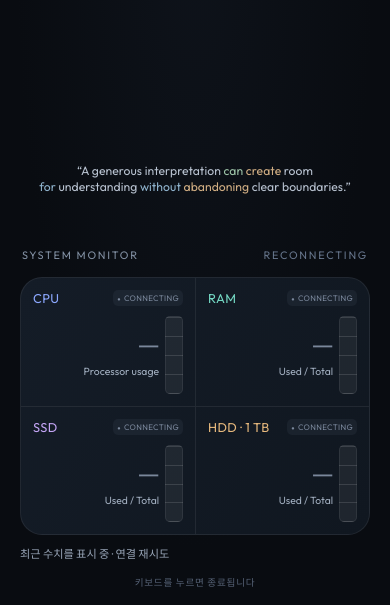
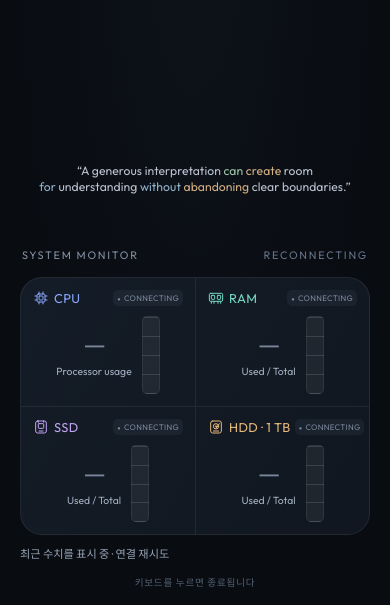
Before and after one commit to savvy773/ubuntu-scr-saver, a website built with Vite: page index.html in a window 390 px wide. Shown: the part 239-844 px from the top of the page. Built offline with nearby package versions, Linux system fonts and the light colour scheme; files whose address does not match are found by name.

Commit message:
Center gauge groups and add distinct resource icons

```diff
--- a/index.html
+++ b/index.html
@@ -31,35 +31,43 @@
       <header class="panel-heading"><span>SYSTEM MONITOR</span><span id="liveLabel">CONNECTING</span></header>
       <div class="panel-content resource-list">
         <div class="resource-card resource-cpu" data-level="offline">
-          <div class="resource-heading"><span class="resource-label">CPU</span><span class="resource-level" id="cpuLevel">CONNECTING</span></div>
+          <div class="resource-heading"><span class="resource-label"><svg class="resource-icon" viewBox="0 0 24 24" fill="none" stroke="currentColor" stroke-width="1.5" stroke-linecap="round" stroke-linejoin="round" aria-hidden="true"><rect x="6" y="6" width="12" height="12" rx="2"/><rect x="9" y="9" width="6" height="6" rx="1"/><path d="M9 3v3m6-3v3M9 18v3m6-3v3M3 9h3m-3 6h3m12-6h3m-3 6h3"/></svg><span>CPU</span></span><span class="resource-level" id="cpuLevel">CONNECTING</span></div>
+          <div class="resource-body">
           <div class="resource-track"><div class="resource-fill" id="cpuBar"></div></div>
           <div class="resource-readout">
             <div class="resource-primary"><span class="resource-value" id="cpuValue">—</span></div>
             <div class="resource-secondary"><span class="resource-detail" id="cpuDetail">Processor usage</span></div>
           </div>
+          </div>
         </div>
         <div class="resource-card resource-ram" data-level="offline">
-          <div class="resource-heading"><span class="resource-label">RAM</span><span class="resource-level" id="ramLevel">CONNECTING</span></div>
+          <div class="resource-heading"><span class="resource-label"><svg class="resource-icon" viewBox="0 0 24 24" fill="none" stroke="currentColor" stroke-width="1.5" stroke-linecap="round" stroke-linejoin="round" aria-hidden="true"><rect x="2" y="5" width="20" height="12" rx="2"/><path d="M5 17v3m4-3v3m6-3v3m4-3v3"/><rect x="5" y="8" width="5" height="6" rx="1"/><rect x="14" y="8" width="5" height="6" rx="1"/></svg><span>RAM</span></span><span class="resource-level" id="ramLevel">CONNECTING</span></div>
+          <div class="resource-body">
           <div class="resource-track"><div class="resource-fill" id="ramBar"></div></div>
           <div class="resource-readout">
             <div class="resource-primary"><span class="resource-value" id="ramValue">—</span></div>
             <div class="resource-secondary"><span class="resource-detail" id="ramDetail" title="사용량 / 전체 용량">Used / Total</span></div>
           </div>
+          </div>
         </div>
         <div class="resource-card resource-disk" data-level="offline">
-          <div class="resource-heading"><span class="resource-label">SSD</span><span class="resource-level" id="diskLevel">CONNECTING</span></div>
+          <div class="resource-heading"><span class="resource-label"><svg class="resource-icon" viewBox="0 0 24 24" fill="none" stroke="currentColor" stroke-width="1.5" stroke-linecap="round" stroke-linejoin="round" aria-hidden="true"><rect x="4" y="3" width="16" height="18" rx="3"/><rect x="8" y="7" width="8" height="7" rx="1"/><path d="M9 18h6M8 3v2m8-2v2"/></svg><span>SSD</span></span><span class="resource-level" id="diskLevel">CONNECTING</span></div>
+          <div class="resource-body">
           <div class="resource-track"><div class="resource-fill" id="diskBar"></div></div>
           <div class="resource-readout">
             <div class="resource-primary"><span class="resource-value" id="diskValue">—</span></div>
             <div class="resource-secondary"><span class="resource-detail" id="diskDetail" title="사용량 / 전체 용량">Used / Total</span></div>
           </div>
+          </div>
         </div>
         <div class="resource-card resource-hdd" data-level="offline">
-          <div class="resource-heading"><span class="resource-label">HDD · 1 TB</span><span class="resource-level" id="hddLevel">CONNECTING</span></div>
+          <div class="resource-heading"><span class="resource-label"><svg class="resource-icon" viewBox="0 0 24 24" fill="none" stroke="currentColor" stroke-width="1.5" stroke-linecap="round" stroke-linejoin="round" aria-hidden="true"><rect x="4" y="3" width="16" height="18" rx="3"/><circle cx="12" cy="11" r="4"/><circle cx="12" cy="11" r="1"/><path d="m17 7-5 7m-4 4h8"/></svg><span>HDD · 1 TB</span></span><span class="resource-level" id="hddLevel">CONNECTING</span></div>
+          <div class="resource-body">
           <div class="resource-track"><div class="resource-fill" id="hddBar"></div></div>
           <div class="resource-readout">
             <div class="resource-primary"><span class="resource-value" id="hddValue">—</span></div>
             <div class="resource-secondary"><span class="resource-detail" id="hddDetail" title="사용량 / 전체 용량">Used / Total</span></div>
+          </div>
           </div>
         </div>
       </div>
--- a/src/style.css
+++ b/src/style.css
@@ -58,7 +58,7 @@ body {
 }
 .resource-card {
   --severity: #91d7b3;
-  min-width: 0; display: grid; grid-template-columns: minmax(0, 1fr) 44px;
+  min-width: 0; display: grid; grid-template-columns: minmax(0, 1fr);
   grid-template-rows: auto minmax(0, 1fr); align-items: center;
   height: clamp(168px, 20vh, 184px); padding: 0 20px; gap: 14px 8px;
 }
@@ -67,28 +67,32 @@ body {
 .resource-card[data-level="high"] { --severity: #efa3a3; }
 .resource-card[data-level="offline"] { --severity: #7a879b; }
 .resource-heading { grid-column: 1 / -1; grid-row: 1; display: flex; justify-content: space-between; align-items: center; gap: 8px; }
-.resource-label { color: #8ca8ff; font-size: 1.15rem; font-weight: 500; letter-spacing: 0.06em; white-space: nowrap; }
+.resource-label { display: inline-flex; align-items: center; gap: 8px; color: #8ca8ff; font-size: 1.15rem; font-weight: 500; letter-spacing: 0.06em; white-space: nowrap; }
+.resource-icon { width: 24px; height: 24px; flex-shrink: 0; }
 .resource-ram .resource-label { color: #74d9c4; }
 .resource-disk .resource-label { color: #c4a5f5; }
 .resource-hdd .resource-label { color: #e7b97d; }
 .resource-level { color: var(--severity); font-size: 0.58rem; letter-spacing: 0.04em; white-space: nowrap; padding: 4px 6px; border-radius: 5px; background: color-mix(in srgb, var(--severity) 9%, transparent); }
 .resource-level::before { content: '●'; margin-right: 4px; font-size: 0.7em; }
-.resource-readout { grid-column: 1; grid-row: 2; min-width: 0; text-align: right; }
-.resource-primary { display: flex; justify-content: flex-end; align-items: baseline; }
-.resource-value { color: var(--severity); font-family: 'Space Grotesk', monospace; font-size: clamp(2.4rem, 4.4vw, 3.8rem); font-variant-numeric: tabular-nums; line-height: 1.1; letter-spacing: -0.05em; }
+.resource-body { grid-column: 1; grid-row: 2; min-width: 0; min-height: 0; height: 100%; display: flex; align-items: center; justify-content: center; gap: 20px; }
+.resource-readout { order: 1; min-width: 0; text-align: center; }
+.resource-primary { display: flex; justify-content: center; align-items: baseline; }
+.resource-value { color: var(--severity); font-family: 'Space Grotesk', monospace; font-size: clamp(2.2rem, 4vw, 3.4rem); font-variant-numeric: tabular-nums; line-height: 1.1; letter-spacing: -0.05em; }
 .resource-card:is([data-level="warning"], [data-level="high"]) .resource-value { color: var(--severity); }
-.resource-secondary { display: flex; flex-direction: column; align-items: flex-end; margin-top: 10px; }
+.resource-secondary { display: flex; flex-direction: column; align-items: center; margin-top: 10px; }
 .resource-detail { color: #a0adbe; font-size: 0.8rem; line-height: 1.5; white-space: nowrap; }
 .resource-track {
-  grid-column: 2; grid-row: 2; width: 44px; height: 100%; border: 1px solid #ffffff12; border-radius: 5px; overflow: hidden;
+  order: 2; flex-shrink: 0; width: 44px; height: 100%; border: 1px solid #ffffff12; border-radius: 5px; overflow: hidden;
   background: repeating-linear-gradient(to top, transparent 0, transparent calc(25% - 1px), #ffffff20 calc(25% - 1px), #ffffff20 25%), #ffffff10;
 }
 .resource-fill { height: 100%; width: 100%; background: var(--severity); transform: scaleY(var(--usage, 0)); transform-origin: bottom; transition: transform 1s ease; }
 .resource-status { min-height: 1em; color: #98a5b7; font-size: 0.7rem; margin-top: 10px; }
 .guide-hint { position: fixed; bottom: 16px; left: 0; width: 100%; text-align: center; font-size: 0.6rem; letter-spacing: 0.08em; color: #566276; }
 @media (max-width: 1100px) {
-  .resource-card { padding: 0 16px; grid-template-columns: minmax(0, 1fr) 26px; gap: 16px 8px; }
+  .resource-card { padding: 0 16px; grid-template-columns: minmax(0, 1fr); gap: 16px 8px; }
   .resource-track { width: 26px; }
+  .resource-body { gap: 14px; }
+  .resource-icon { width: 20px; height: 20px; }
   .resource-label { font-size: 0.95rem; }
   .resource-value { font-size: 2rem; }
   .resource-detail { font-size: 0.7rem; }
@@ -111,10 +115,12 @@ body {
 }
 @media (max-width: 480px) {
   .screen-grid { padding-left: 20px; padding-right: 20px; }
-  .resource-card { padding: 12px; grid-template-columns: minmax(0, 1fr) 18px; gap: 10px 6px; }
+  .resource-card { padding: 12px; grid-template-columns: minmax(0, 1fr); gap: 10px 6px; }
   .resource-track { width: 18px; }
+  .resource-body { gap: 10px; }
+  .resource-icon { width: 16px; height: 16px; }
   .resource-heading { gap: 4px; }
-  .resource-label { font-size: 0.8rem; letter-spacing: 0.03em; }
+  .resource-label { font-size: 0.8rem; letter-spacing: 0.03em; gap: 5px; }
   .resource-level { font-size: 0.5rem; padding: 3px 4px; }
   .resource-level::before { margin-right: 3px; }
   .resource-value { font-size: 1.6rem; }
@@ -131,13 +137,15 @@ body {
   .quote-content { height: 64px; padding: 4px 16px; }
   .monitor-panel .panel-heading { margin-bottom: 8px; font-size: 0.6rem; }
   .resource-list { grid-template-columns: repeat(4, minmax(0, 1fr)); padding: 0; border-radius: 14px; }
-  .resource-card { height: 114px; padding: 10px; gap: 6px; grid-template-columns: minmax(0, 1fr) 18px; }
+  .resource-card { height: 114px; padding: 10px; gap: 6px; grid-template-columns: minmax(0, 1fr); }
   .resource-card:nth-child(odd) { border-left: 1px solid #ffffff12; }
   .resource-card:first-child { border-left: 0; }
   .resource-card:nth-child(n+3) { border-top: 0; }
   .resource-track { width: 18px; }
   .resource-heading { gap: 4px; }
-  .resource-label { font-size: 0.6rem; letter-spacing: 0.03em; }
+  .resource-label { font-size: 0.6rem; letter-spacing: 0.03em; gap: 4px; }
+  .resource-body { gap: 10px; }
+  .resource-icon { width: 14px; height: 14px; }
   .resource-level { font-size: 0.45rem; padding: 3px 4px; }
   .resource-level::before { margin-right: 3px; }
   .resource-value { font-size: 1.35rem; }
```
Also changed, not shown: README.md, docs/preview.png.
